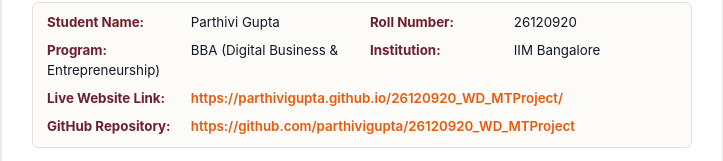
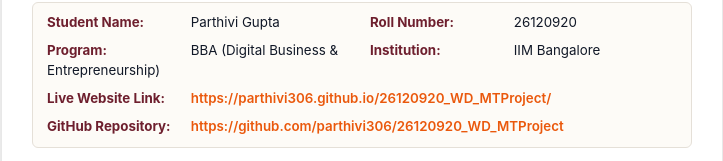
Before and after one commit to parthivi306/26120920_WD_MTProject, a plain HTML site: page 26120920_WD_MTProject.html in a window 1280 px wide. Shown: the part 191-352 px from the top of the page, without its empty margins (278-1001 px from the left). Drawn offline with Linux system fonts and the light colour scheme.

Commit message:
changed github link

```diff
--- a/26120920_WD_MTProject.html
+++ b/26120920_WD_MTProject.html
@@ -163,11 +163,11 @@
     <div class="meta-item"><strong>Institution:</strong> IIM Bangalore</div>
     <div class="meta-item" style="grid-column: span 2;">
       <strong>Live Website Link:</strong>
-      <a href="https://parthivigupta.github.io/26120920_WD_MTProject/" target="_blank">https://parthivigupta.github.io/26120920_WD_MTProject/</a>
+      <a href="https://parthivi306.github.io/26120920_WD_MTProject/" target="_blank">https://parthivi306.github.io/26120920_WD_MTProject/</a>
     </div>
     <div class="meta-item" style="grid-column: span 2;">
       <strong>GitHub Repository:</strong>
-      <a href="https://github.com/parthivigupta/26120920_WD_MTProject" target="_blank">https://github.com/parthivigupta/26120920_WD_MTProject</a>
+      <a href="https://github.com/parthivi306/26120920_WD_MTProject" target="_blank">https://github.com/parthivi306/26120920_WD_MTProject</a>
     </div>
   </div>
 
```
